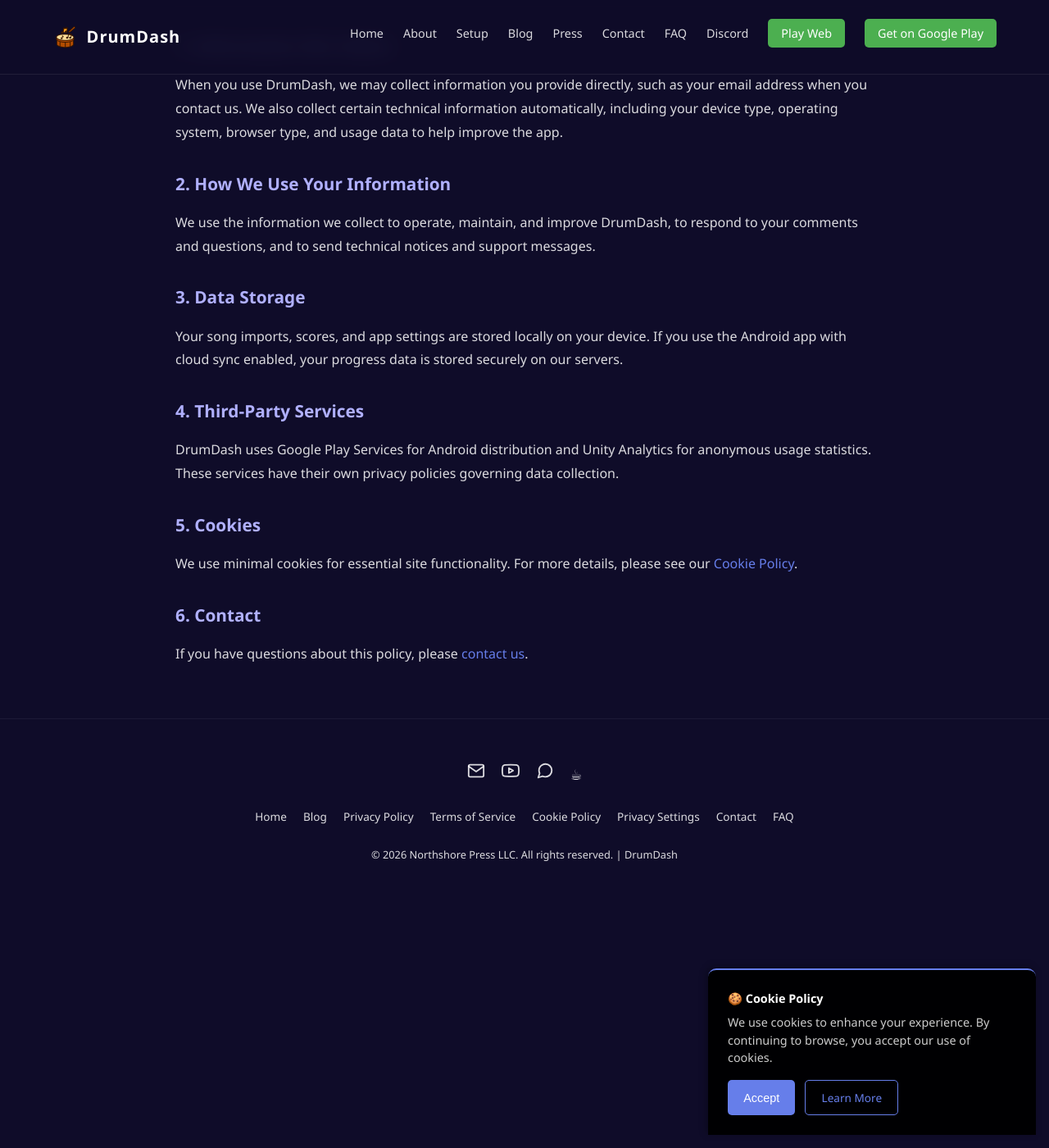
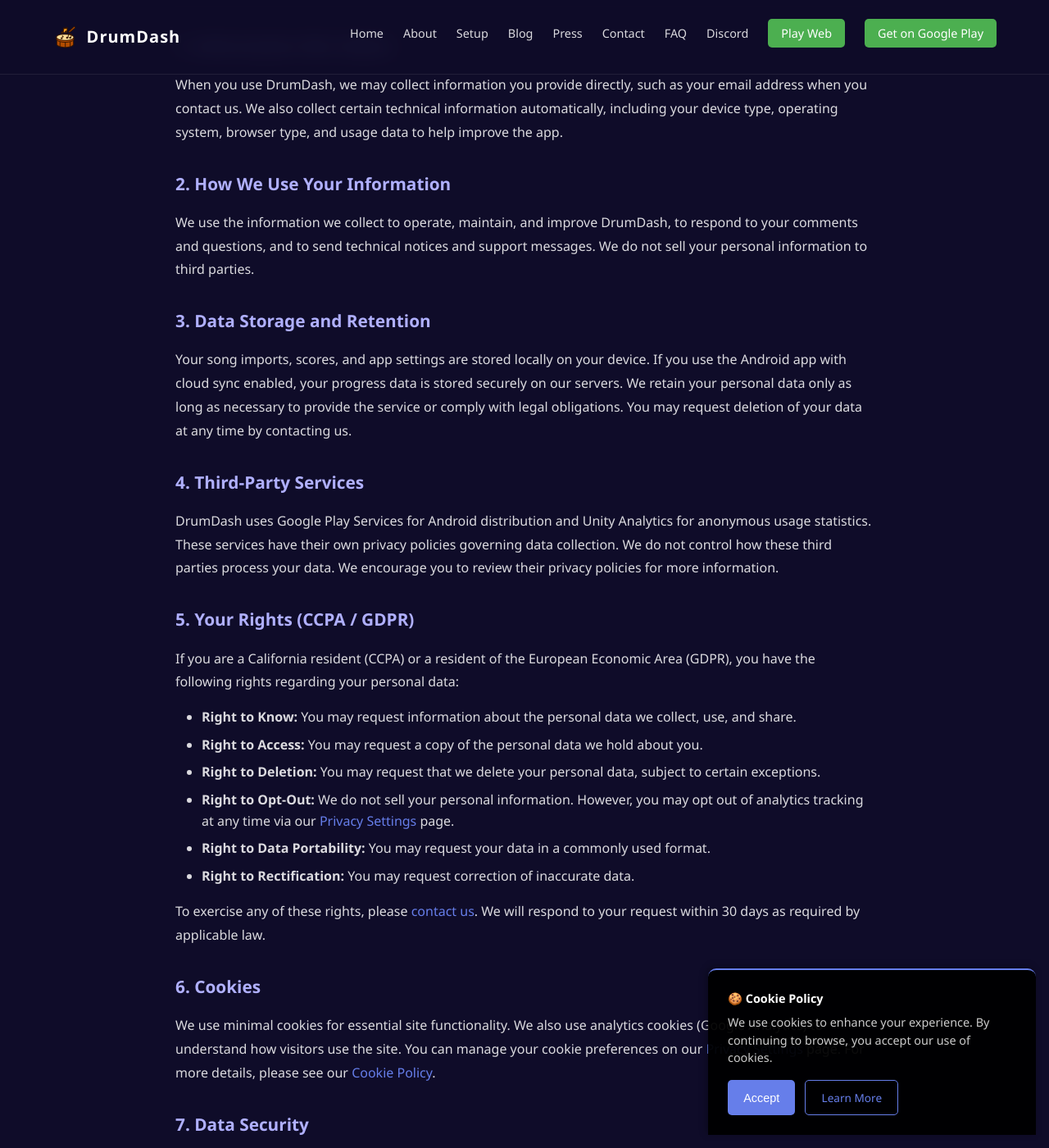
Before and after one commit to tsikerdekis/DrumDash-WebGL, a Jekyll site: the page built from privacy-policy.html, in a window 1280 px wide and 1400 px high, scrolled down 262 px. Shown: the whole window at 82% size. Built offline with Jekyll 4.4.1, drawn with Linux system fonts in a browser that asks for light colours; some of the changed text lies outside the part shown.

Commit message:
Expand privacy policy and terms content
Refreshes both legal pages with July 18, 2026 revision dates and significantly broader coverage. The privacy policy now adds data retention, CCPA/GDPR rights, analytics/cookie controls, security, children’s privacy, and clearer contact details. The terms now add eligibility, stronger license and conduct language, user-content ownership, warranty/liability limits, DMCA reporting, termination, governing law, and terms-change provisions.

```diff
--- a/privacy-policy.html
+++ b/privacy-policy.html
@@ -8,23 +8,44 @@
 <main>
 {% include back-link.html %}
         <h1>Privacy Policy</h1>
-        <p class="last-updated">Last updated: June 28, 2026</p>
+        <p class="last-updated">Last updated: July 18, 2026</p>
 
         <h2>1. Information We Collect</h2>
         <p>When you use DrumDash, we may collect information you provide directly, such as your email address when you contact us. We also collect certain technical information automatically, including your device type, operating system, browser type, and usage data to help improve the app.</p>
 
         <h2>2. How We Use Your Information</h2>
-        <p>We use the information we collect to operate, maintain, and improve DrumDash, to respond to your comments and questions, and to send technical notices and support messages.</p>
+        <p>We use the information we collect to operate, maintain, and improve DrumDash, to respond to your comments and questions, and to send technical notices and support messages. We do not sell your personal information to third parties.</p>
 
-        <h2>3. Data Storage</h2>
-        <p>Your song imports, scores, and app settings are stored locally on your device. If you use the Android app with cloud sync enabled, your progress data is stored securely on our servers.</p>
+        <h2>3. Data Storage and Retention</h2>
+        <p>Your song imports, scores, and app settings are stored locally on your device. If you use the Android app with cloud sync enabled, your progress data is stored securely on our servers. We retain your personal data only as long as necessary to provide the service or comply with legal obligations. You may request deletion of your data at any time by contacting us.</p>
 
         <h2>4. Third-Party Services</h2>
-        <p>DrumDash uses Google Play Services for Android distribution and Unity Analytics for anonymous usage statistics. These services have their own privacy policies governing data collection.</p>
+        <p>DrumDash uses Google Play Services for Android distribution and Unity Analytics for anonymous usage statistics. These services have their own privacy policies governing data collection. We do not control how these third parties process your data. We encourage you to review their privacy policies for more information.</p>
 
-        <h2>5. Cookies</h2>
-        <p>We use minimal cookies for essential site functionality. For more details, please see our <a href="cookie-policy.html">Cookie Policy</a>.</p>
+        <h2>5. Your Rights (CCPA / GDPR)</h2>
+        <p>If you are a California resident (CCPA) or a resident of the European Economic Area (GDPR), you have the following rights regarding your personal data:</p>
+        <ul>
+            <li><strong>Right to Know:</strong> You may request information about the personal data we collect, use, and share.</li>
+            <li><strong>Right to Access:</strong> You may request a copy of the personal data we hold about you.</li>
+            <li><strong>Right to Deletion:</strong> You may request that we delete your personal data, subject to certain exceptions.</li>
+            <li><strong>Right to Opt-Out:</strong> We do not sell your personal information. However, you may opt out of analytics tracking at any time via our <a href="privacy-settings.html">Privacy Settings</a> page.</li>
+            <li><strong>Right to Data Portability:</strong> You may request your data in a commonly used format.</li>
+            <li><strong>Right to Rectification:</strong> You may request correction of inaccurate data.</li>
+        </ul>
+        <p>To exercise any of these rights, please <a href="contact.html">contact us</a>. We will respond to your request within 30 days as required by applicable law.</p>
 
-        <h2>6. Contact</h2>
-        <p>If you have questions about this policy, please <a href="contact.html">contact us</a>.</p>
+        <h2>6. Cookies</h2>
+        <p>We use minimal cookies for essential site functionality. We also use analytics cookies (Google Analytics) to understand how visitors use the site. You can manage your cookie preferences on our <a href="privacy-settings.html">Privacy Settings</a> page. For more details, please see our <a href="cookie-policy.html">Cookie Policy</a>.</p>
+
+        <h2>7. Data Security</h2>
+        <p>We implement reasonable technical and organizational measures to protect your personal data against unauthorized access, alteration, disclosure, or destruction. However, no method of transmission over the internet is completely secure, and we cannot guarantee absolute security.</p>
+
+        <h2>8. Children's Privacy</h2>
+        <p>DrumDash is not directed at children under 13. We do not knowingly collect personal information from children under 13. If we become aware that a child under 13 has provided us with personal data, we will take steps to delete it. If you believe a child has provided us with personal data, please contact us.</p>
+
+        <h2>9. Changes to This Policy</h2>
+        <p>We may update this privacy policy from time to time. Changes will be posted on this page with an updated revision date. We encourage you to review this policy periodically.</p>
+
+        <h2>10. Contact</h2>
+        <p>If you have questions about this policy or wish to exercise your data rights, please <a href="contact.html">contact us</a> at support@northshorepress.co.</p>
     </main>
```
Also changed, not shown: terms.html (+33 -12 lines).
